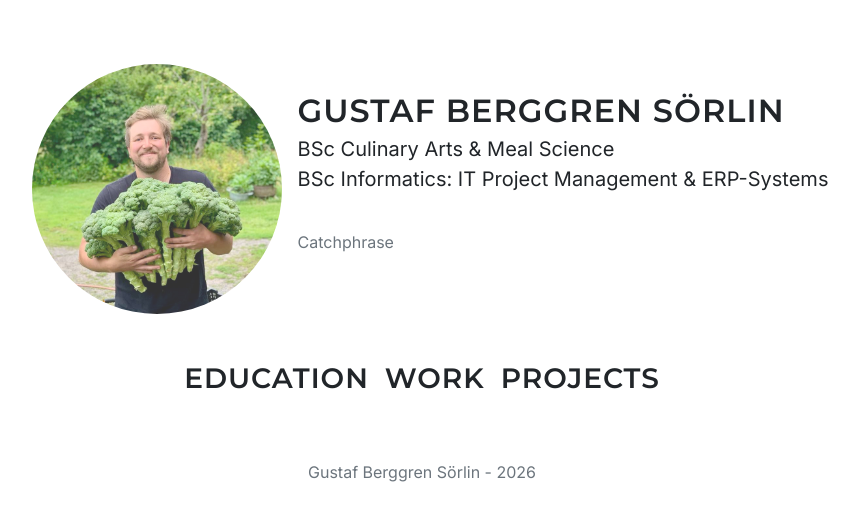
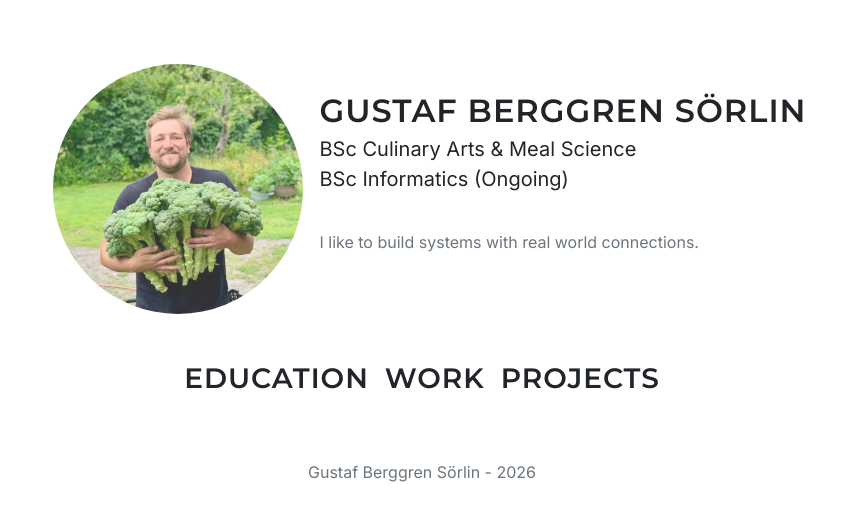
Before and after one commit to gbrggrn/gbrggrn.github.io, a Jekyll site: the page built from index.html, in a window 1280 px wide. Shown: the top 521 px of the page, without its empty margins (218-1077 px from the left). Built offline with Jekyll 4.4.1, drawn with Linux system fonts in a browser that asks for light colours.

Commit message:
Update default.html

```diff
--- a/_layouts/default.html
+++ b/_layouts/default.html
@@ -23,8 +23,8 @@
 
       <div class="text-start">
         <h2 class="mb-1">Gustaf Berggren Sörlin</h2>
-        <p class="lead mb-1">BSc Culinary Arts & Meal Science<br>BSc Informatics: IT Project Management & ERP-Systems</p><br>
-        <p class="text-muted mt-2">Catchphrase</p>
+        <p class="lead mb-1">BSc Culinary Arts & Meal Science<br>BSc Informatics (Ongoing)</p><br>
+        <p class="text-muted mt-2">I like to build systems with real world connections.</p>
       </div>
 
     </div>
```
